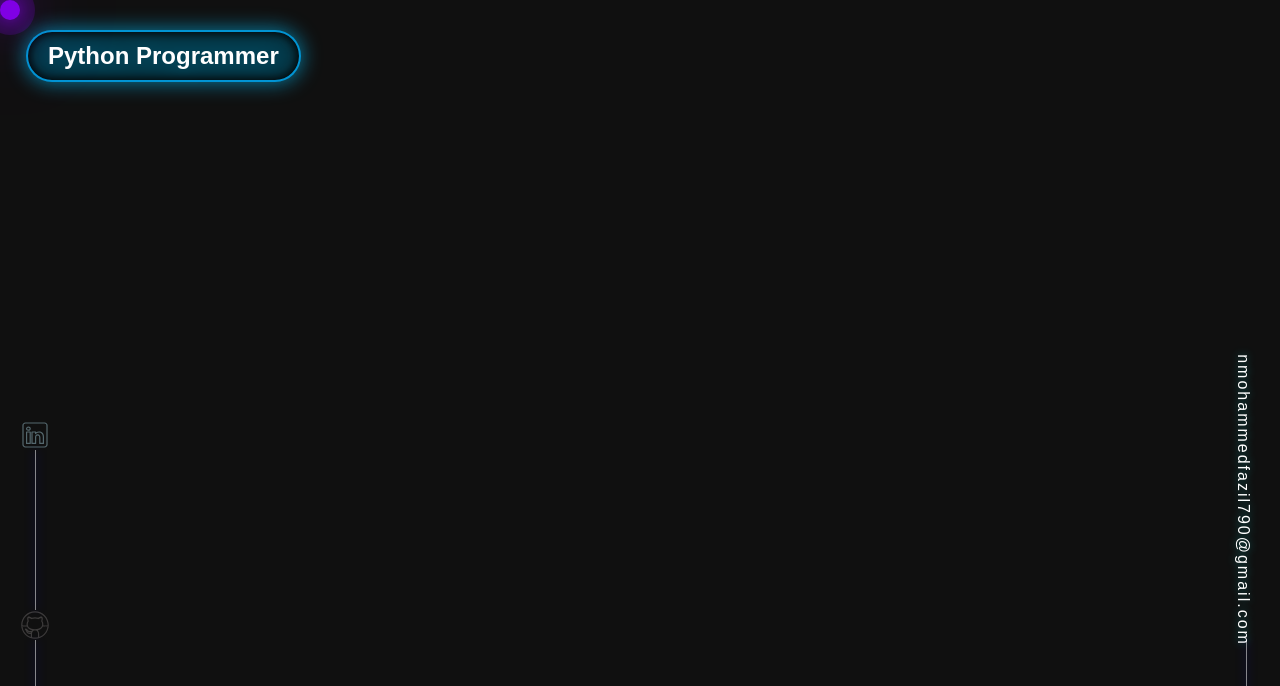
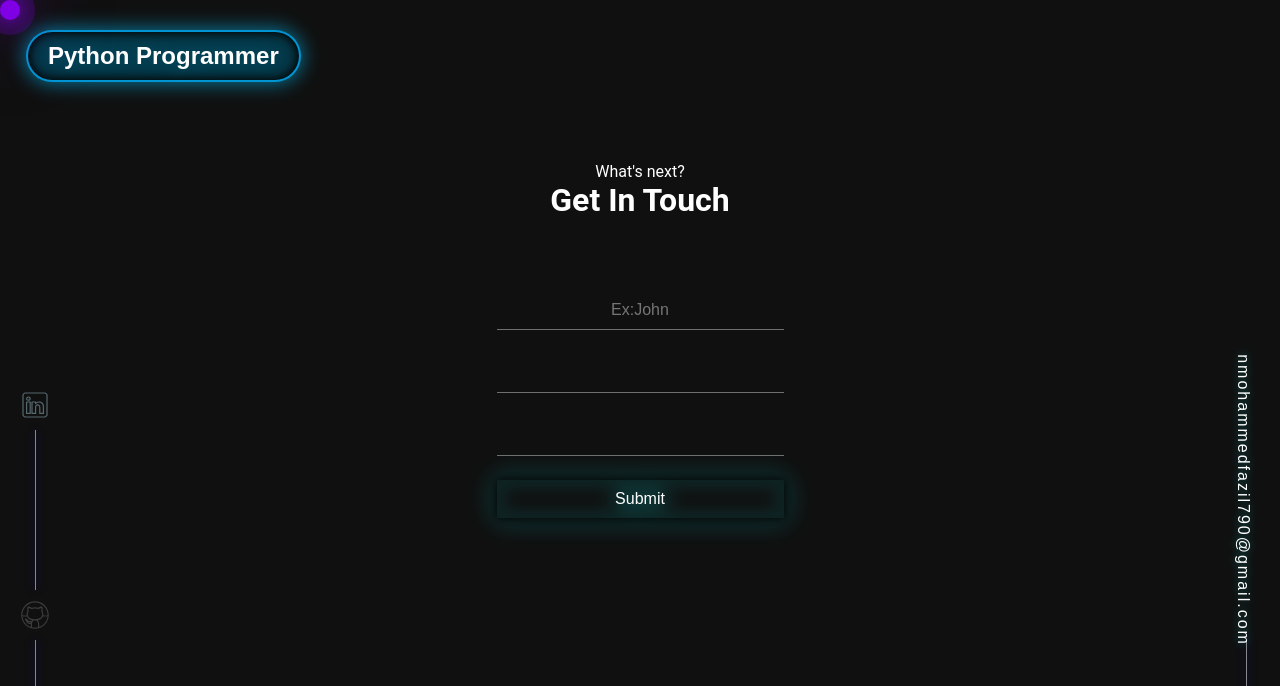
Before and after one commit to MohamedFazil89/MyPortFolio-, a React (Create React App) app: page /Contact in a window 1280 px wide. Shown: the top 686 px of the page. Built offline with nearby package versions, Linux system fonts and the light colour scheme; a web font is replaced by a local one.

Commit message:
contact content add

```diff
--- a/src/Components/intro.jsx
+++ b/src/Components/intro.jsx
@@ -1,7 +1,6 @@
 import React from "react"
 import '../styles/Intro.css'
 import Image from "../assets/coolboy.png";
-// import Earth from "../Earth";
 // import Resume from "../assets/Resume.pdf";
 
 function Intro(props) {
@@ -20,7 +19,6 @@ function Intro(props) {
             </div>
             <div className="image-container">
                 <img src={Image} alt="boy" className="image" />
-                {/* <Earth /> */}
 
             </div>
 
--- /dev/null
+++ b/src/Earth.css
@@ -0,0 +1,4 @@
+Canvas{
+    position: fixed;
+    top: 50%;
+}
--- a/src/Pages/Contact.jsx
+++ b/src/Pages/Contact.jsx
@@ -5,18 +5,29 @@ import Connection from "../Components/ConnectionLinks";
 
 
 
+
 export default function Contact(){
     return(
         <>
+
+
             <Navbar />
             <Connection />
             <div className="contact">
+                <p>What's next?</p>
+                <h1>Get In Touch</h1>
            <div className="Form-container">
+            <input type="text" className="input Name" placeholder="Ex:John" />
+            <input type="text" className="input Email" />
+            <input type="text" className="input message" />
+            <input type="submit" className="input submit"  />
+
 
            </div>
 
         </div>
 
+
         </>
 
     )
--- a/src/styles/Contact.css
+++ b/src/styles/Contact.css
@@ -2,4 +2,45 @@
     display: flex;
     justify-content: center;
     align-items: center;
+    flex-direction: column;
+    margin: 5rem;
 }
+
+.Form-container{
+    display: flex;
+    background-color: transparent;
+    flex-direction: column;
+    padding: 3rem 4rem;
+    border-radius: 10px;
+}
+
+.input[type="text"]{
+    padding: 10px 40px;
+    background-color: transparent;
+    margin-top: 1.5rem;
+    border: none;
+    border-bottom: 1px solid rgba(255, 255, 255, 0.397);
+    transition: .5s;
+    text-align: center;
+    font-size: 1rem;
+    color: white;
+}
+
+.input[type="submit"]{
+    background-color: transparent;
+    margin-top: 1.5rem;
+    color: white;
+    border: none;
+    padding: 10px 20px;
+    /* background: linear-gradient(black, black); */
+    /* border-radius: 10px; */
+    font-size: 1rem;
+    box-shadow: 0 0 10px black;
+    filter: drop-shadow(0 0 10px aqua);
+}
+
+.input[type="text"]:focus{
+    outline: none;
+    border: none;
+    border-bottom: 1px solid white;
+}
--- a/src/styles/Intro.css
+++ b/src/styles/Intro.css
@@ -48,7 +48,7 @@ svg{
     margin: 3.5rem;
     margin-top: 6%;
     display: flex;
-    margin-left: 5rem;
+    margin-left: 3rem;
 
 }
 
@@ -151,12 +151,12 @@ svg{
     height: fit-content;
     margin: 0;
     padding: 0;
-    background: linear-gradient(blue, rgba(0,0,0,0.5), white) ;
+    background: linear-gradient(rgb(0, 140, 255), rgba(0,0,0,0.5), white) ;
     border-radius: 50%;
     box-shadow: 0 0 100px black inset;
     transition:  .6s;
     cursor: pointer;
-    filter: drop-shadow(0 0 10px blue);
+    filter: drop-shadow(0 0 10px rgb(0, 195, 255));
     opacity: .7;
 
 
@@ -222,7 +222,7 @@ svg{
         font-size: 4rem;
     }
 
-    .Button > button{
+    .Button > button, .Button a{
         font-size: 1rem;
     }
 
@@ -257,14 +257,17 @@ svg{
     .image{
         display: none;
     }
+    .intro-container{
+        margin: 5px;
+    }
     .intro-container > .text-details > h1{
         font-size: 2rem;
     }
     .intro-container > .text-details > .title{
         font-size: .9rem;
     }
-    .Button > button{
-        font-size: .5rem;
+    .Button > button, .Button a{
+        font-size: .4rem;
         padding: 10px 20px;
     }
     .image-container{
--- a/src/styles/Navbar.css
+++ b/src/styles/Navbar.css
@@ -196,7 +196,7 @@ li > .Link{
     width: 0;
 }
 
-@media screen and (max-width: 800px) {
+@media screen and (max-width: 900px) {
     #sildebar-action svg {
         display: block;
     }
--- a/src/styles/connection.css
+++ b/src/styles/connection.css
@@ -21,12 +21,16 @@
     fill: rgba(173, 216, 230, 0.445);
     cursor: pointer;
     transition: .5s;
+    margin-top: 10px;
+    margin-bottom: 10px;
 }
 
 .git{
     fill: rgb(61, 59, 59);
     cursor: pointer;
     transition: .5s;
+    margin-top: 10px;
+    margin-bottom: 10px;
 
 }
 
@@ -62,7 +66,7 @@
     transition: .5s;
 }
 .connection-left p:hover{
-    transform: rotate(90deg) scale(1.05);
+    transform: rotate(90deg) translateX(-10px);
     text-shadow: 0 0 10px aqua;
 
 }
```
Also changed, not shown: src/Earth.jsx (+4 -5 lines), public/earth_hologram/license.txt (added), 2 other files (tests, documents, lock files or other folders).
